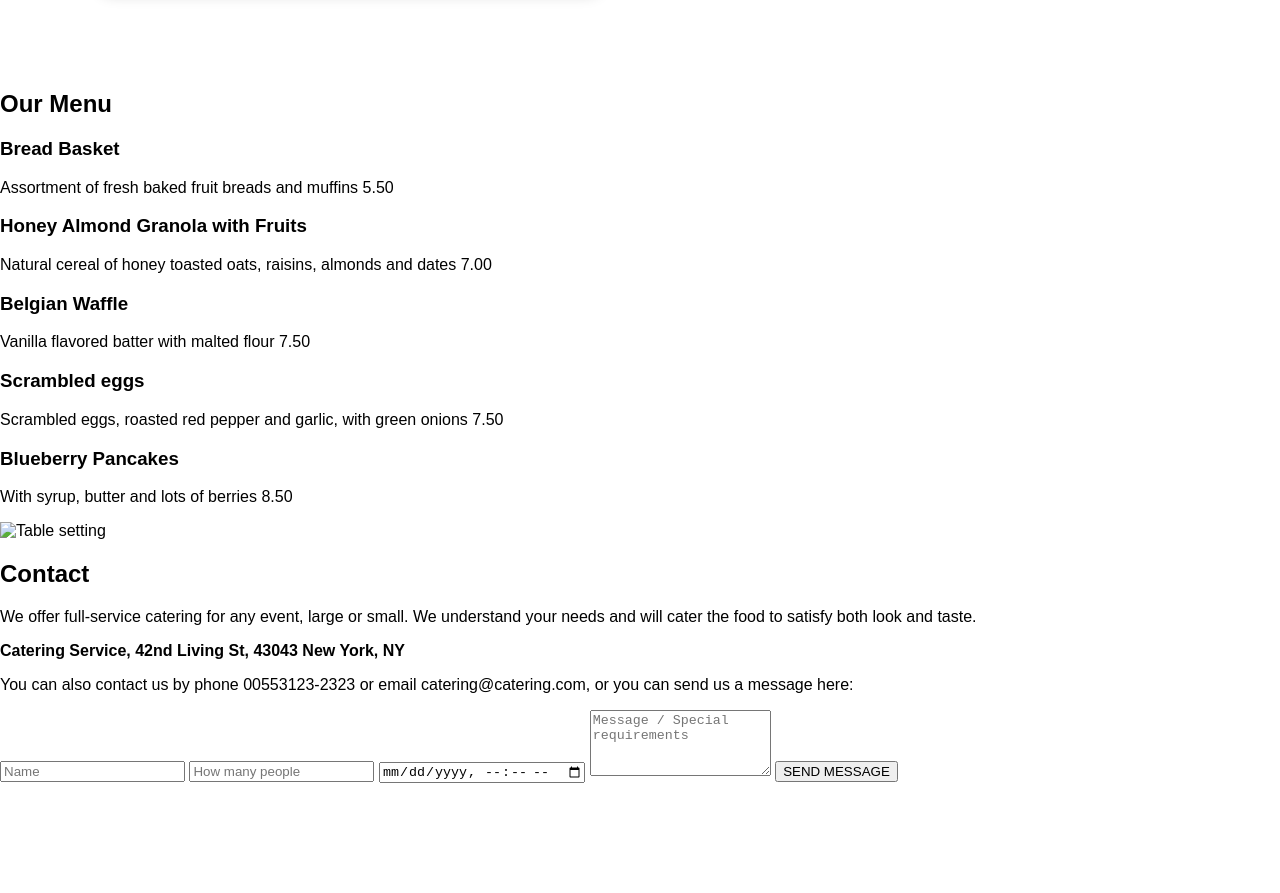
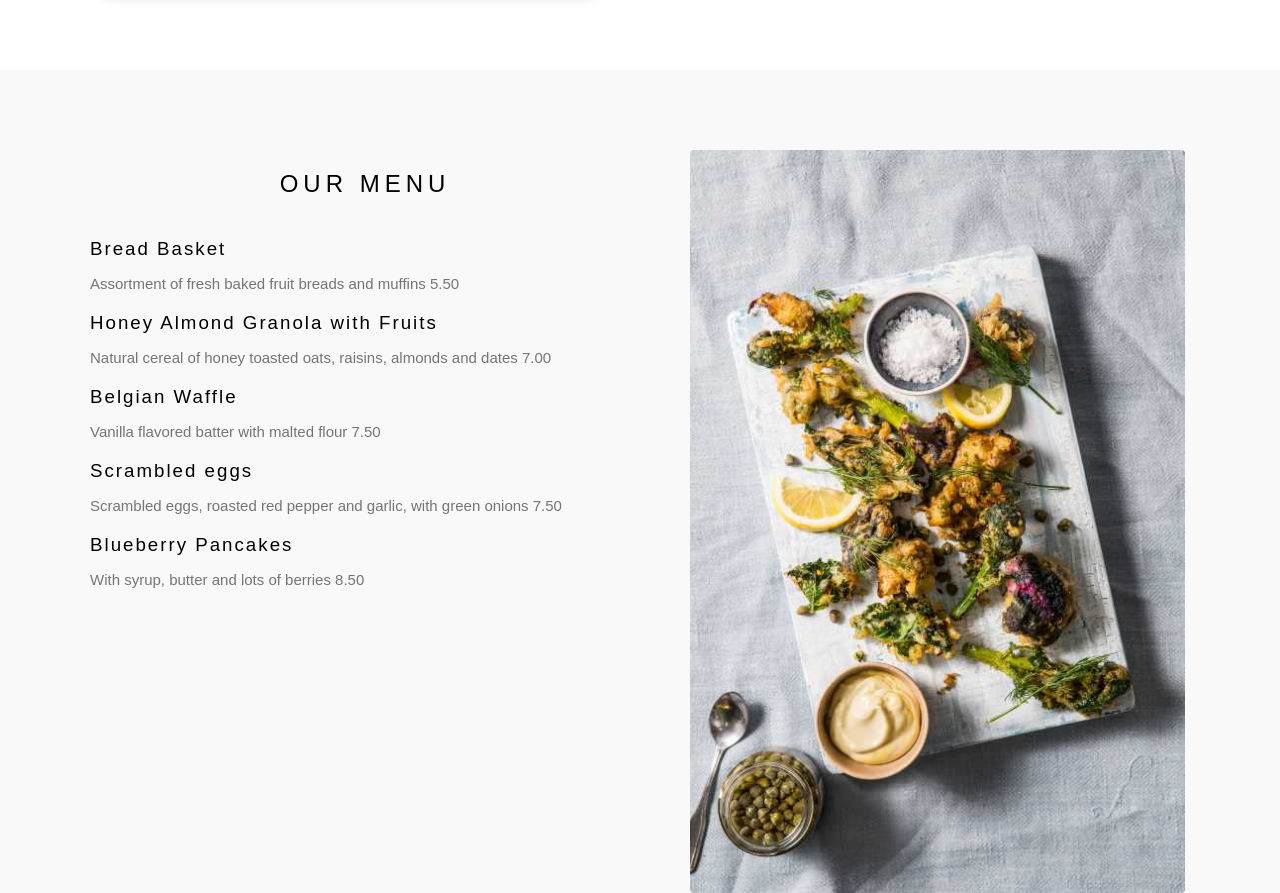
Before and after one commit to Kagialpha/coursgit, a plain HTML site: page index.html in a window 1280 px wide. Shown: the part 1400-2293 px from the top of the page. Before the commit the page ends 2183 px from the top, so only its background shows below. Drawn offline with Linux system fonts and the light colour scheme.

Commit message:
css et img

```diff
--- a/index.css
+++ b/index.css
@@ -15,7 +15,6 @@ body {
   width: 100%;
   z-index: 1000;
   box-shadow: 0 2px 4px rgba(0, 0, 0, 0.1);
-
 }
 
 .logo {
@@ -113,3 +112,100 @@ body {
   text-align: justify;
   max-width: 500px;
 }
+
+/* ---------- MENU SECTION ---------- */
+.menu {
+  background-color: #f9f9f9;
+  padding: 80px 50px;
+}
+
+.menu-content {
+  max-width: 1100px;
+  margin: 0 auto;
+  display: flex;
+  gap: 50px;
+  align-items: flex-start;
+}
+
+.menu-items {
+  width: 50%;
+}
+
+.menu-items h2 {
+  text-align: center;
+  text-transform: uppercase;
+  letter-spacing: 5px;
+  margin-bottom: 40px;
+  font-weight: 400;
+}
+
+.menu-items h3 {
+  font-weight: 400;
+  letter-spacing: 2px;
+  margin-bottom: 5px;
+}
+
+.menu-items p {
+  color: #757575;
+  margin-bottom: 20px;
+  font-size: 15px;
+}
+
+.menu-content img {
+  width: 45%;
+  border-radius: 4px;
+  display: block;
+}
+
+.contact {
+  padding: 80px 50px;
+  max-width: 1100px;
+  margin: 0 auto;
+}
+
+.contact h2 {
+  text-align: center;
+  text-transform: uppercase;
+  letter-spacing: 5px;
+  margin-bottom: 30px;
+  font-weight: 400;
+}
+
+.contact p {
+  margin-bottom: 20px;
+  font-size: 15px;
+  color: #333;
+}
+
+.contact strong {
+  color: #000;
+}
+
+.contact form {
+  margin-top: 30px;
+}
+
+.contact input,
+.contact textarea {
+  width: 100%;
+  padding: 10px;
+  border: none;
+  border-bottom: 1px solid #ccc;
+  margin-bottom: 20px;
+  font-size: 15px;
+  font-family: "Times New Roman", Georgia, Serif;
+  resize: none;
+}
+
+.contact button {
+  background-color: #f1f1f1;
+  border: none;
+  padding: 10px 20px;
+  font-size: 15px;
+  cursor: pointer;
+  transition: background 0.3s ease;
+}
+
+.contact button:hover {
+  background-color: #ccc;
+}
--- a/index.html
+++ b/index.html
@@ -77,7 +77,7 @@
           <p>With syrup, butter and lots of berries 8.50</p>
         </div>
 
-        <img src="img/tablesetting.jpg" alt="Table setting" />
+        <img src="tablesetting.jpg" alt="Table setting" />
       </div>
     </section>
 
```
Also changed, not shown: tablesetting.jpg (added).
